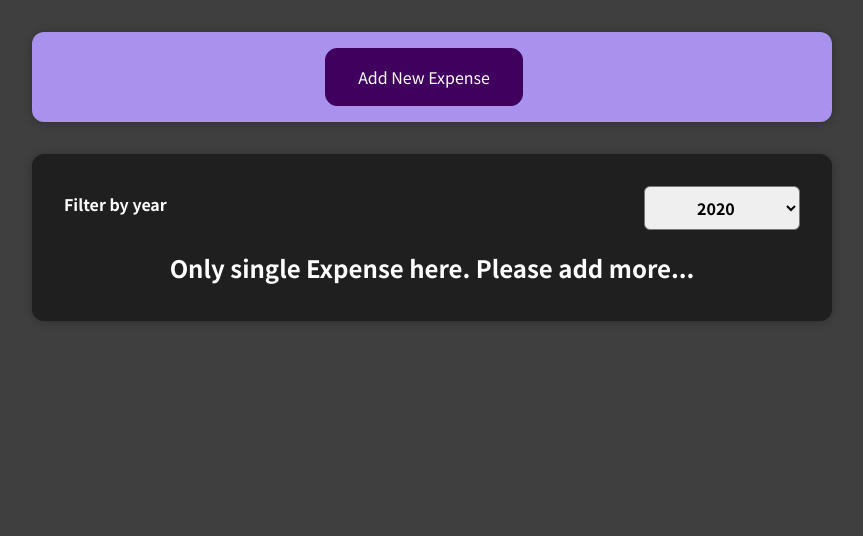
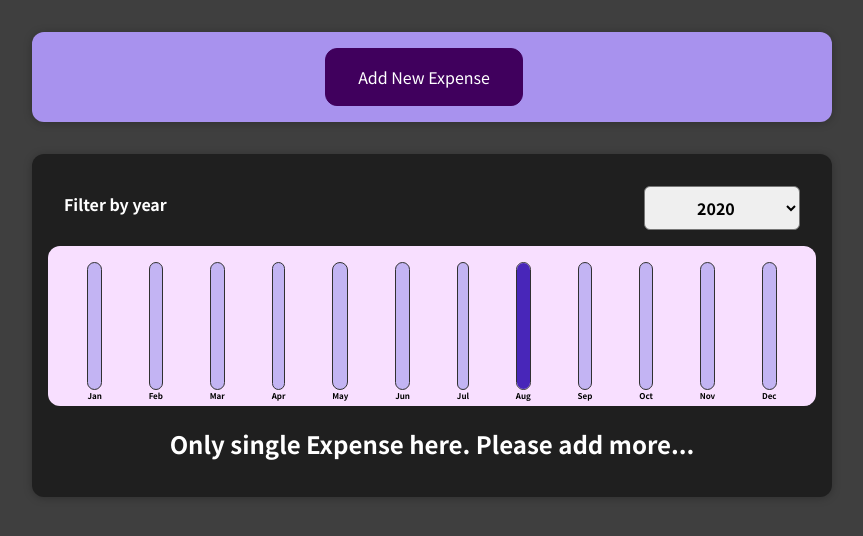
Before and after one commit to sarojsuraj52/01-starting-setup, a React (Create React App) app: page / in a window 1280 px wide. Shown: the top 536 px of the page, without its empty margins (208-1071 px from the left). Built offline with nearby package versions, Linux system fonts and the light colour scheme.

Commit message:
added chart

```diff
--- /dev/null
+++ b/src/component/Chart/Chart.css
@@ -0,0 +1,9 @@
+.chart {
+    padding: 1rem;
+    border-radius: 12px;
+    background-color: #f8dfff;
+    text-align: center;
+    display: flex;
+    justify-content: space-around;
+    height: 10rem;
+  }
--- /dev/null
+++ b/src/component/Chart/Chart.js
@@ -0,0 +1,22 @@
+import "./Chart.css";
+import ChartBar from "./ChartBar";
+
+function Chart(props) {
+    const dataPointValues = props.dataPoints.map(dataPoint=> dataPoint.value)
+    const totalMaximum = Math.max(...dataPointValues);
+
+  return (
+    <div className="chart">
+      {props.dataPoints.map((dataPoint) => (
+        <ChartBar
+          key={dataPoint.id}
+          value={dataPoint.value}
+          maxValue={totalMaximum}
+          label={dataPoint.label}
+        />
+      ))}
+    </div>
+  );
+}
+
+export default Chart;
--- /dev/null
+++ b/src/component/Chart/ChartBar.css
@@ -0,0 +1,30 @@
+.chart-bar {
+    height: 100%;
+    display: flex;
+    flex-direction: column;
+    align-items: center;
+  }
+
+  .chart-bar__inner {
+    height: 100%;
+    width: 100%;
+    border: 1px solid #313131;
+    border-radius: 12px;
+    background-color: #c3b4f3;
+    overflow: hidden;
+    display: flex;
+    flex-direction: column;
+    justify-content: flex-end;
+  }
+
+  .chart-bar__fill {
+    background-color: #4826b9;
+    width: 100%;
+    transition: all 0.3s ease-out;
+  }
+
+  .chart-bar__label {
+    font-weight: bold;
+    font-size: 0.5rem;
+    text-align: center;
+  }
--- /dev/null
+++ b/src/component/Chart/ChartBar.js
@@ -0,0 +1,22 @@
+import "./ChartBar.css";
+
+function ChartBar(props) {
+  let barFillHeight = "0%";
+  if (props.maxValue > 0) {
+    barFillHeight = Math.round((props.value / props.maxValue) * 100) + "%";
+  }
+
+  return (
+    <div className="char-bar">
+      <div className="chart-bar__inner">
+        <div
+          className="chart-bar__fill"
+          style={{ height: barFillHeight }}>
+        </div>
+      </div>
+        <div className="chart-bar__label">{props.label}</div>
+    </div>
+  );
+}
+
+export default ChartBar;
--- a/src/component/Expense/Expenses.js
+++ b/src/component/Expense/Expenses.js
@@ -2,6 +2,7 @@ import { useState } from "react";
 import "./Expenses.css";
 import ExpenseList from "./ExpenseList";
 import ExpensesFilter from "./ExpenseFilter";
+import ExpensesChart from "./ExpensesChart";
 
 function Expenses(props) {
   const [filteredYear, setFilteredYear] = useState("2020");
@@ -23,6 +24,7 @@ function Expenses(props) {
         yearSelected={filteredYear}
         onFilterChange={filterChangeHandler}
       />
+      <ExpensesChart expenses={filteredExpenses} />
       <ExpenseList items={filteredExpenses} />
     </div>
   );
--- /dev/null
+++ b/src/component/Expense/ExpensesChart.js
@@ -0,0 +1,27 @@
+import Chart from "../Chart/Chart";
+
+function ExpensesChart(props) {
+  const chartDataPoints = [
+    { label: "Jan", value: 0,id:Math.random().toString() },
+    { label: "Feb", value: 0 ,id:Math.random().toString()},
+    { label: "Mar", value: 0 ,id:Math.random().toString()},
+    { label: "Apr", value: 0 ,id:Math.random().toString()},
+    { label: "May", value: 0 ,id:Math.random().toString()},
+    { label: "Jun", value: 0 ,id:Math.random().toString()},
+    { label: "Jul", value: 0 ,id:Math.random().toString()},
+    { label: "Aug", value: 0 ,id:Math.random().toString()},
+    { label: "Sep", value: 0 ,id:Math.random().toString()},
+    { label: "Oct", value: 0 ,id:Math.random().toString()},
+    { label: "Nov", value: 0 ,id:Math.random().toString()},
+    { label: "Dec", value: 0 ,id:Math.random().toString()},
+  ];
+
+
+  for(const expense of props.expenses){
+      const expenseMonth = expense.date.getMonth() // starting at jan => 0 index number
+      chartDataPoints[expenseMonth].value += expense.amount;
+  }
+
+  return <Chart dataPoints={chartDataPoints} />;
+}
+export default ExpensesChart;
--- a/src/component/Expense/NewExpense/ExpenseForm.js
+++ b/src/component/Expense/NewExpense/ExpenseForm.js
@@ -41,7 +41,7 @@ function ExpenseForm(props) {
       event.preventDefault()
       const expenseData = {
           title:enteredTitle,
-          amount:enteredAmount,
+          amount:+enteredAmount,
           date:new Date(enteredDate)
       }
       props.onSaveExpenseData(expenseData)
```
Also changed, not shown: 1 other file (tests, documents, lock files or other folders).
